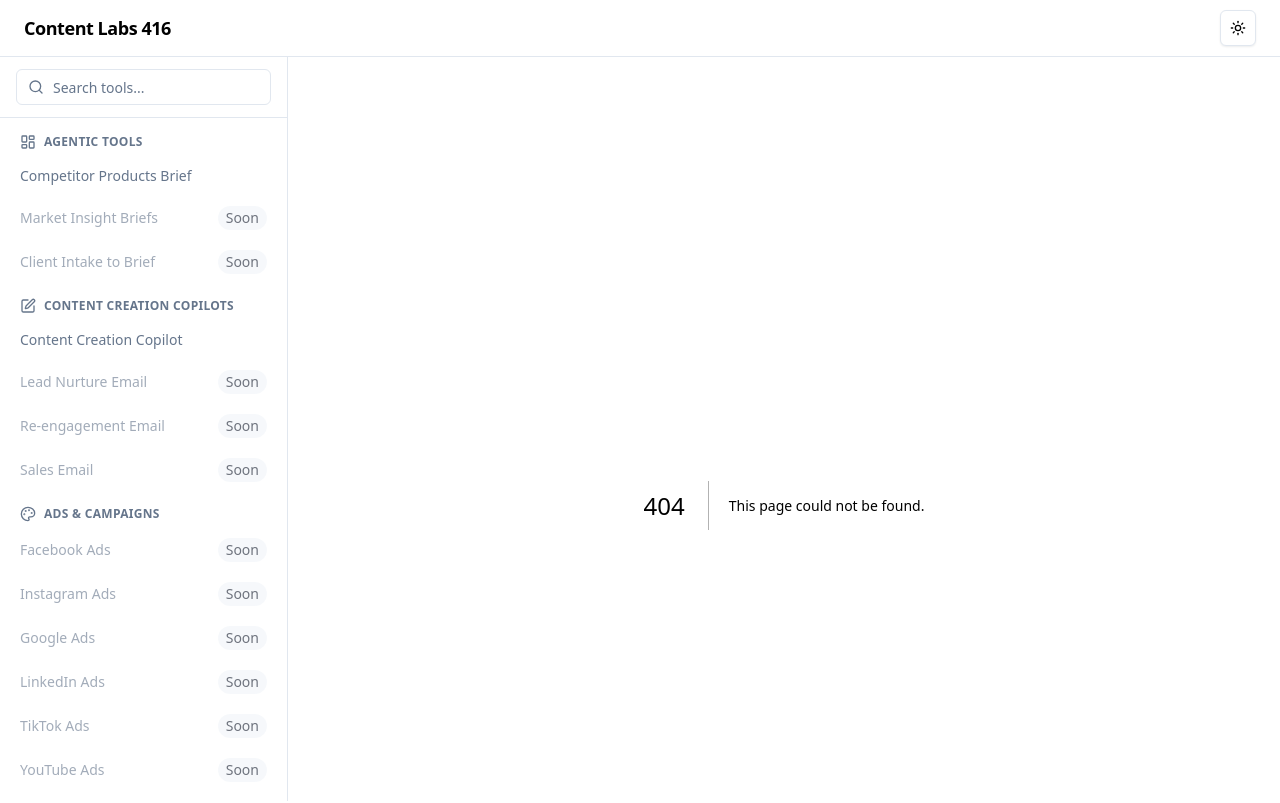
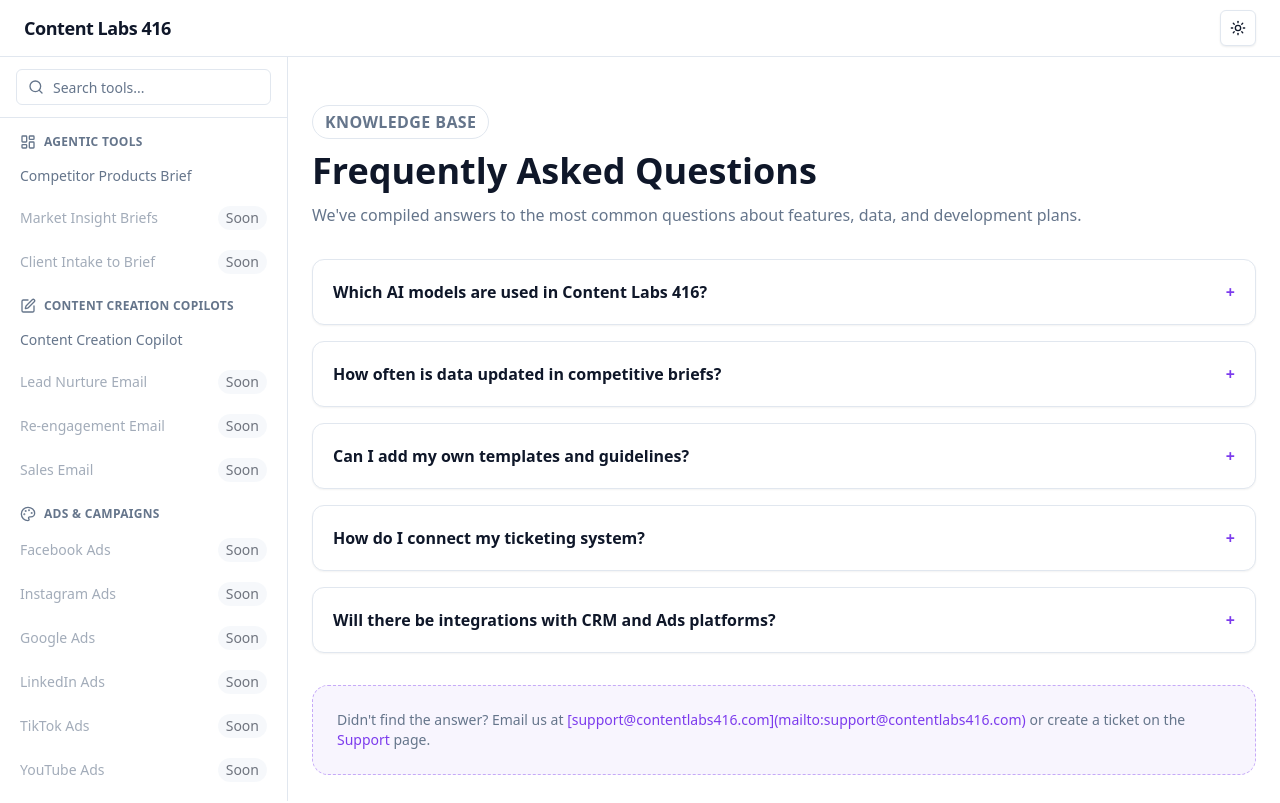
Before and after one commit to maxv-tor/fifteencopilotz-competitor-analysis-generator, a Next.js app: page /faq in a window 1280 px wide. Before the commit this address had no page. Shown: the top 803 px of the page. Built offline with nearby package versions, Linux system fonts and the light colour scheme.

Commit message:
app/faq/page.tsx - 1st

```diff
--- /dev/null
+++ b/app/faq/page.tsx
@@ -0,0 +1,70 @@
+const faqs = [
+  {
+    question: "Which AI models are used in Content Labs 416?",
+    answer:
+      "We combine Claude 4.5 Sonnet, Perplexity Sonar Pro, and proprietary prompts. For email and content, we use an ensemble of models (GPT-4.1 Turbo, Claude, Mistral) to select the best option."
+  },
+  {
+    question: "How often is data updated in competitive briefs?",
+    answer:
+      "Each run performs a fresh data collection. We use public sources, ad libraries, product pages, and reviews. For in-depth analysis, manual validation by our team is included."
+  },
+  {
+    question: "Can I add my own templates and guidelines?",
+    answer:
+      "Yes. In copilots, you can pin your Tone of Voice, CTA examples, and approved messaging. This helps transform results to match your brand."
+  },
+  {
+    question: "How do I connect my ticketing system?",
+    answer:
+      "Initially, we accept requests via email. We plan to integrate Freshdesk. If you already have a system in place, reach out to [support@contentlabs416.com](mailto:support@contentlabs416.com) and we'll help set up the integration."
+  },
+  {
+    question: "Will there be integrations with CRM and Ads platforms?",
+    answer:
+      "Integrations with HubSpot, Salesforce, and Meta Ads API are planned. Stay tuned for updates in the Roadmap section (announcing soon)."
+  }
+];
+
+export const metadata = {
+  title: "FAQ"
+};
+
+export default function FAQPage() {
+  return (
+    <div className="space-y-8">
+      <header className="space-y-3">
+        <span className="inline-flex items-center gap-2 rounded-full border border-border px-3 py-1 text-2xs font-semibold uppercase tracking-wide text-muted-foreground">
+          Knowledge Base
+        </span>
+        <h1 className="text-3xl font-bold text-foreground sm:text-4xl">Frequently Asked Questions</h1>
+        <p className="text-sm text-muted-foreground sm:text-base">
+          We've compiled answers to the most common questions about features, data, and development plans.
+        </p>
+      </header>
+      <div className="space-y-4">
+        {faqs.map((item) => (
+          <details
+            key={item.question}
+            className="group rounded-xl border border-border bg-card p-5 shadow-sm transition-all"
+          >
+            <summary className="flex cursor-pointer list-none items-center justify-between text-base font-semibold text-foreground">
+              <span>{item.question}</span>
+              <span className="text-primary transition-transform duration-200 group-open:rotate-45">
+                +
+              </span>
+            </summary>
+            <p className="mt-3 text-sm text-muted-foreground">{item.answer}</p>
+          </details>
+        ))}
+      </div>
+      <div className="rounded-2xl border border-dashed border-primary/40 bg-primary/5 p-6 text-sm text-muted-foreground">
+        Didn't find the answer? Email us at{" "}
+        <a className="text-primary underline-offset-2 hover:underline" href="mailto:support@contentlabs416.com">
+          [support@contentlabs416.com](mailto:support@contentlabs416.com)
+        </a>{" "}
+        or create a ticket on the <a className="text-primary underline-offset-2 hover:underline" href="/support">Support</a> page.
+      </div>
+    </div>
+  );
+}
```
